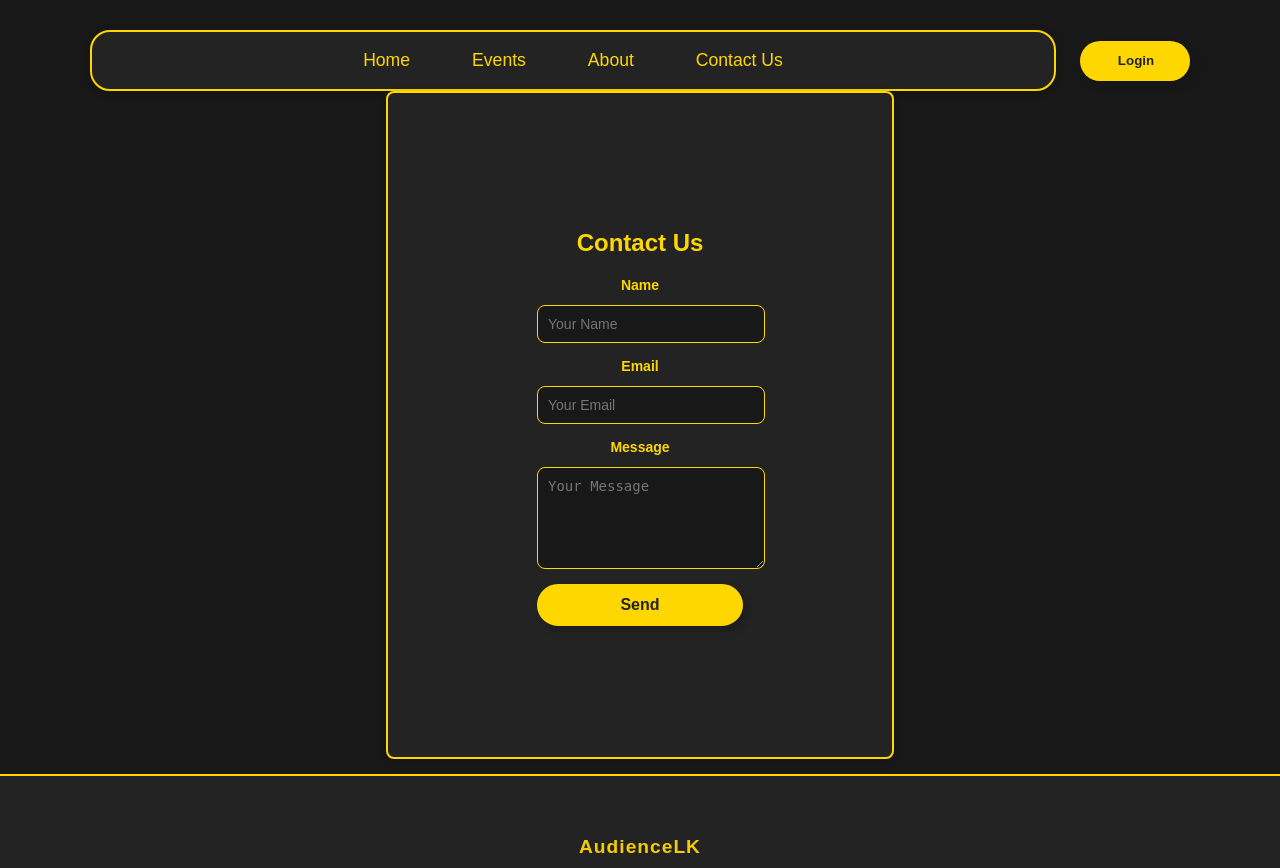
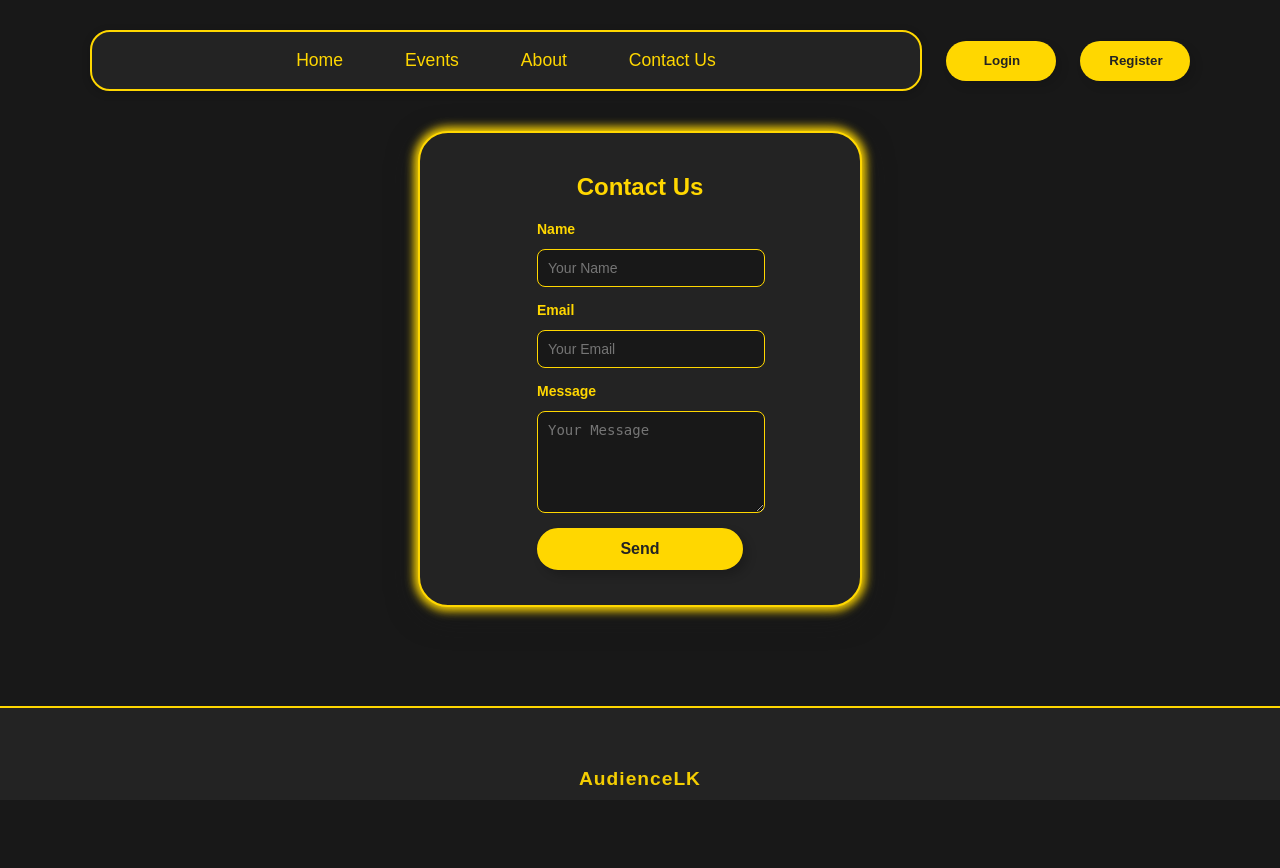
Before and after one commit to Kaarthiraghav/Audiencelk, a PHP site: page /AudienceLK/contactus.php in a window 1280 px wide. After the commit the page ends 785 px from the top, so only its background shows below. Run offline with PHP 8.4, Linux system fonts and the light colour scheme.

Commit message:
Update contact form layout, fix event query, and add registration button in header

```diff
--- a/contactus.php
+++ b/contactus.php
@@ -28,7 +28,8 @@ if ($_SERVER["REQUEST_METHOD"] === "POST") {
     }
 }
 ?>
-  <div class="form-container">
+<div class="HomeCards1">
+  <div class="card">
     <h2>Contact Us</h2>
     <form>
       <div class="form-group">
@@ -48,4 +49,5 @@ if ($_SERVER["REQUEST_METHOD"] === "POST") {
       </div>
     </form>
   </div>
+</div>
 <?php include 'includes/footer.php'; ?>
--- a/dashboards/organizer_dashboard.php
+++ b/dashboards/organizer_dashboard.php
@@ -11,7 +11,7 @@ if (!isset($_SESSION['role_id']) || $_SESSION['role_id'] !== 2) {
 }
 $organizer_id = $_SESSION['user_id'];
 // Fetch events by organizer
-$events = $connection->query("SELECT e.*, c.name AS category FROM events e JOIN event_categories c ON e.category = c.name WHERE e.organizer_id = $organizer_id");
+$events = $connection->query("SELECT e.*, c.category AS category FROM events e JOIN event_categories c ON e.category_id = c.id WHERE e.organizer_id = $organizer_id");
 ?>
 
 <div class="HomeCards1" style="justify-content:center; margin-top:40px;">
--- a/events/view_events.php
+++ b/events/view_events.php
@@ -5,7 +5,7 @@ $pageTitle = 'View Events';
 include '../includes/header.php';
 include '../includes/db_connect.php';
 // Fetch approved events
-$result = $connection->query("SELECT e.*, c.name AS category FROM events e JOIN event_categories c ON e.category = c.name WHERE e.status='approved'");
+$result = $connection->query("SELECT e.*, c.category AS category FROM events e JOIN event_categories c ON e.category_id = c.id WHERE e.status='approved'");
 ?>
 <div class="HomeCards1">
 <div class="card">
--- a/includes/db_connect.php
+++ b/includes/db_connect.php
@@ -6,7 +6,7 @@ if (session_status() === PHP_SESSION_NONE) {
 
 $DB_HOST = 'localhost';
 $DB_USER = 'root';
-$DB_PASS = '';  // Default XAMPP has no password for root user
+$DB_PASS = 'Qwerty@1234';  // Default XAMPP has no password for root user
 $DB_NAME = 'audiencelk';
 
 
--- a/includes/header.php
+++ b/includes/header.php
@@ -49,5 +49,8 @@ include 'nav.php';
         <a href="<?php echo BASE_URL?>auth/login.php">
             <button class="button-exploreevents" style="margin-left: 24px;">Login</button>
         </a>
+        <a href="<?php echo BASE_URL?>auth/register.php">
+            <button class="button-exploreevents" style="margin-left: 24px;">Register</button>
+        </a>
     <?php endif; ?>
 </div>
```
